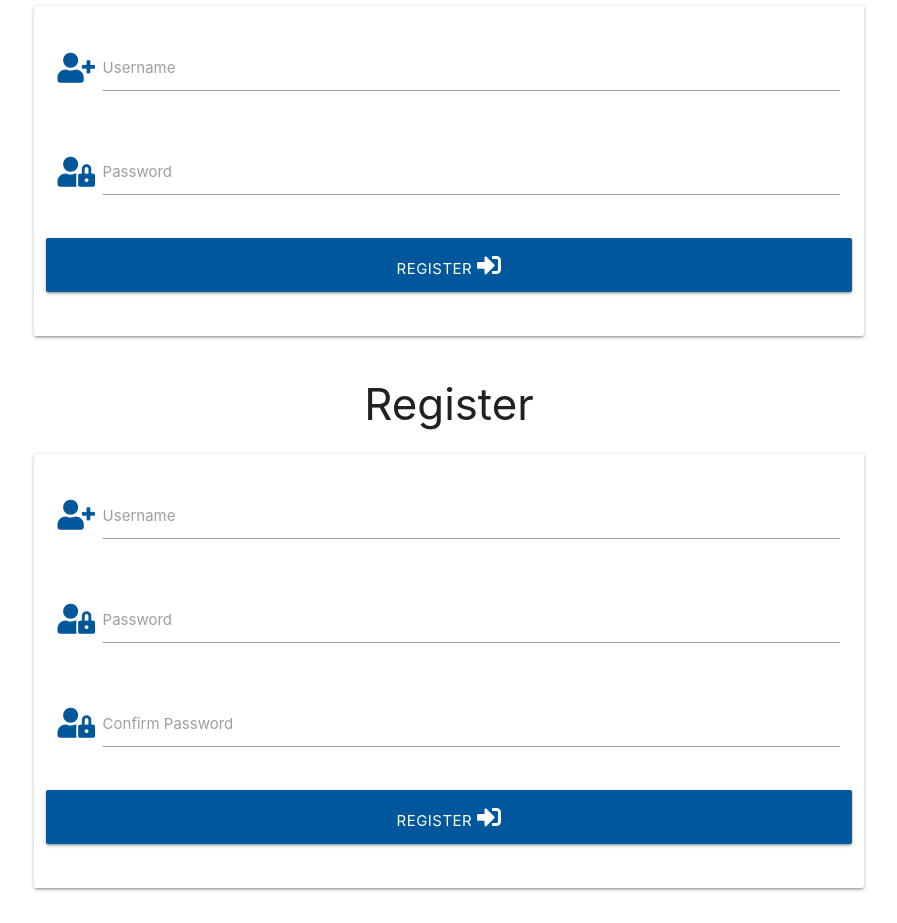
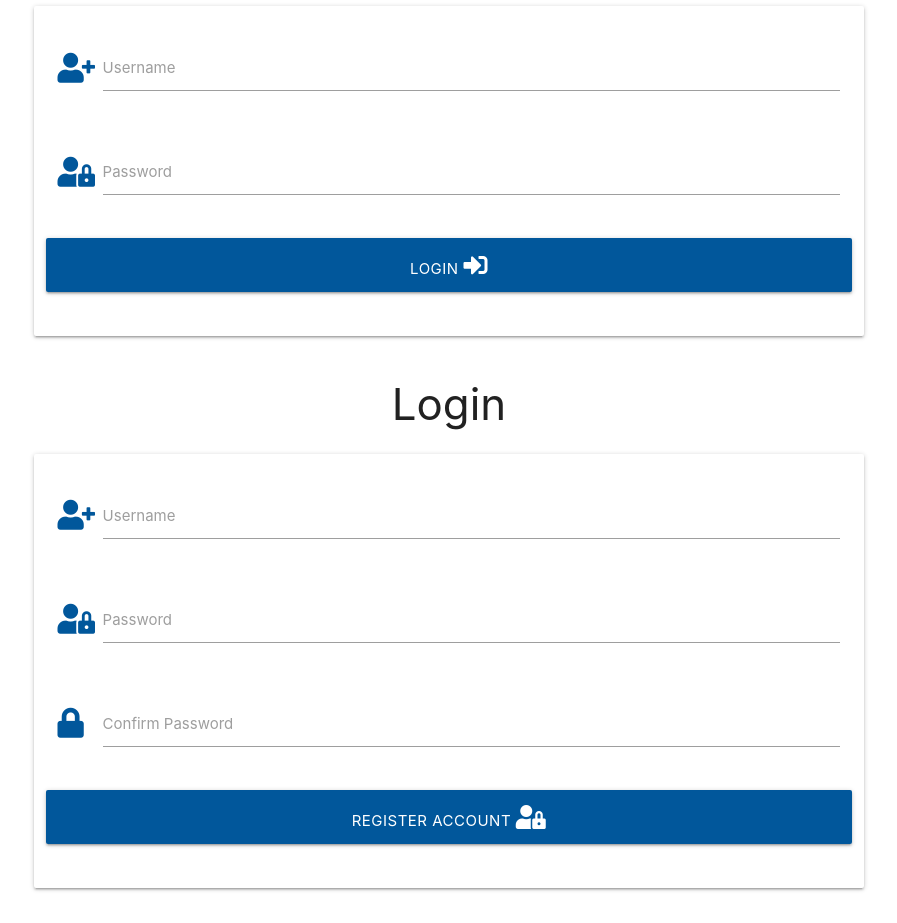
Before and after one commit to michodgs25/flask-authentication, a Flask app: page / in a window 1280 px wide. Shown: the part 96-1019 px from the top of the page, without its empty margins (191-1088 px from the left). Run offline with Flask 2, Linux system fonts and the light colour scheme; some libraries are stand-ins or nearby versions.

Commit message:
Update dependencies

```diff
--- a/app.py
+++ b/app.py
@@ -5,6 +5,7 @@ from flask import (
 from flask_pymongo import PyMongo
 from bson.objectid import ObjectId
 from werkzeug.security import generate_password_hash, check_password_hash
+
 
 if os.path.exists("env.py"):
     import env
--- a/requirements.txt
+++ b/requirements.txt
@@ -2,6 +2,7 @@ click==7.1.2
 dnspython==2.1.0
 flash==1.0.3
 Flask==1.1.2
+Flask-Login==0.5.0
 Flask-PyMongo==2.3.0
 itsdangerous==1.1.0
 mongoengine==0.22.1
--- a/templates/home.html
+++ b/templates/home.html
@@ -25,7 +25,7 @@
     <h3 class="center-align">Login</h3>
 
     <div class="row">
-        <form class="col s12 m8 offset-m2" method="POST" action="{{ url_for('register') }}">
+        <form class="col s12 m8 offset-m2" method="POST" action="{{ url_for('login') }}">
             <div class="card-panel">
                 <!-- username -->
                 <div class="row">
@@ -48,13 +48,13 @@
                 <!-- Submit details to platform-->
                 <div class="row">
                     <button type="submit" class="col s12 btn-large light-blue darken-4 text-shadow">
-                        Register <i class="fas fa-sign-in-alt"></i>
+                        Login <i class="fas fa-sign-in-alt"></i>
                     </button>
                 </div>
             </div>
         </form>
     </div>
-    <h3 class="center-align">Register</h3>
+    <h3 class="center-align">Login</h3>
 
     <div class="row">
         <form class="col s12 m8 offset-m2" method="POST" action="{{ url_for('register') }}">
@@ -80,7 +80,7 @@
                 <!--User must confirm password, prevent any typos-->
                 <div class="row">
                     <div class="input-field col s12">
-                        <i class="fas fa-user-lock prefix light-blue-text text-darken-4"></i>
+                        <i class="fas fa-lock prefix light-blue-text text-darken-4"></i>
                         <input id="confirm_password" name="confirm_password" type="password" minlength="5"
                             maxlength="15" pattern="^[a-zA-Z0-9]{5,15}$" class="validate" required>
                         <label for="password">Confirm Password</label>
@@ -89,7 +89,7 @@
                 <!-- Submit details to platform-->
                 <div class="row">
                     <button type="submit" class="col s12 btn-large light-blue darken-4 text-shadow">
-                        Register <i class="fas fa-sign-in-alt"></i>
+                        Register Account <i class="fas fa-user-lock"></i>
                     </button>
                 </div>
             </div>
```
